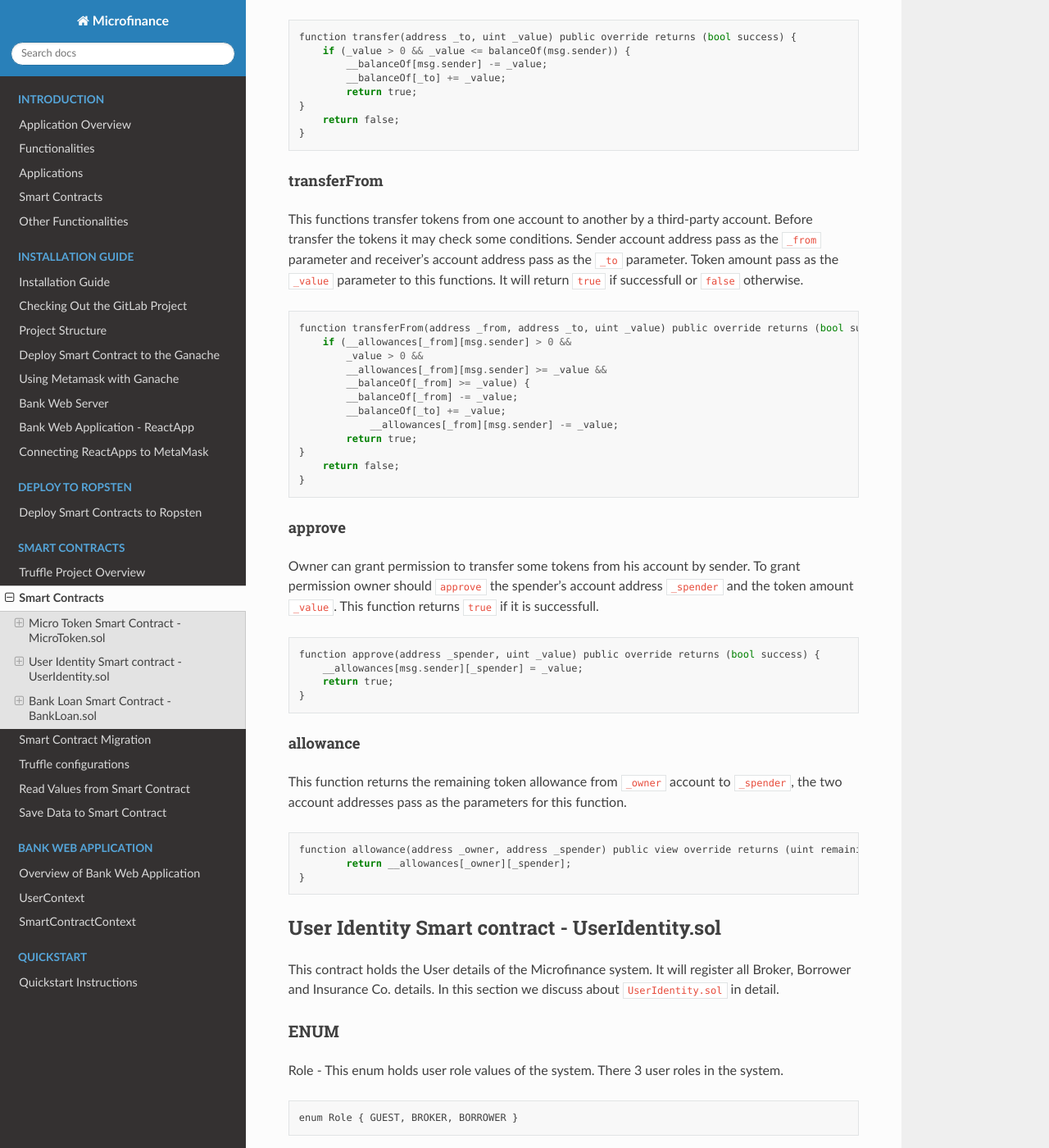
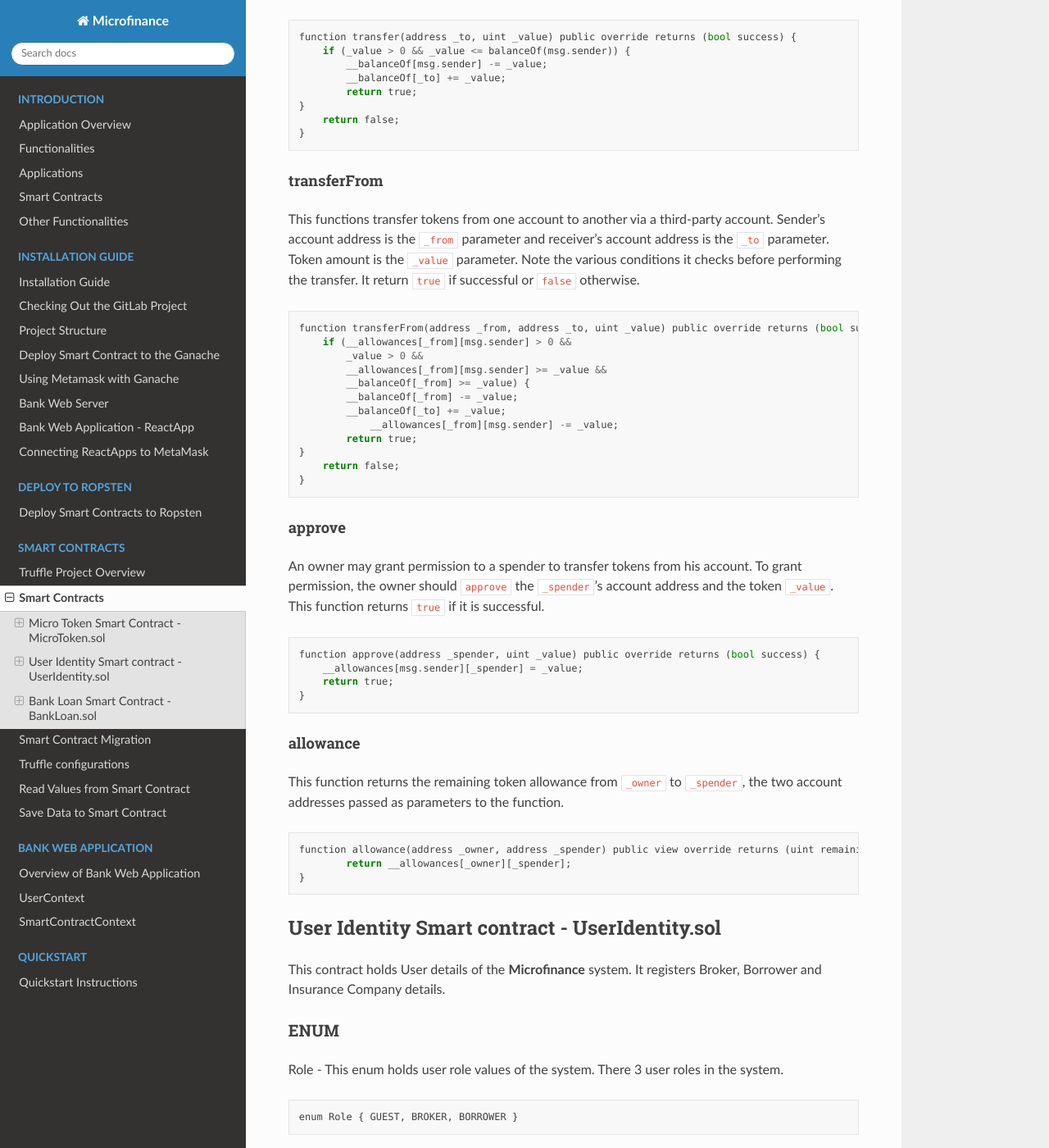
Before and after one commit to NivedithaKarthikeyan/LandregistryApp, a Sphinx documentation site: the page built from docs/source/blockchain/smartContracts.rst, in a window 1280 px wide and 1400 px high, scrolled down 2203 px. Shown: the whole window at 82% size. Built offline with Sphinx 7.4.7 and the Read the Docs theme 2.0.0, drawn with Linux system fonts in a browser that asks for light colours; some of the changed text lies outside the part shown.

Commit message:
Update docs/source/blockchain/smartContracts.rst

```diff
--- a/docs/source/blockchain/smartContracts.rst
+++ b/docs/source/blockchain/smartContracts.rst
@@ -90,7 +90,7 @@ transfer
 
 This function transfers tokens from one account to another.
 Tokens are transferred from the caller's (``msg.sender``) account. ``_to`` is the receiving account and ``_value `` is the token amount.
-This function returns true if transfer is successfull and false otherwise. ::
+This function returns true if transfer is successful and false otherwise. ::
 
     function transfer(address _to, uint _value) public override returns (bool success) {
         if (_value > 0 && _value <= balanceOf(msg.sender)) {
@@ -104,11 +104,11 @@ This function returns true if transfer is successfull and false otherwise. ::
 transferFrom
 ^^^^^^^^^^^^
 
-This functions transfer tokens from one account to another by a third-party account.
-Before transfer the tokens it may check some conditions.
-Sender account address pass as the ``_from`` parameter and receiver's account address pass as the ``_to`` parameter.
-Token amount pass as the ``_value`` parameter to this functions.
-It will return ``true`` if successfull or ``false`` otherwise. ::
+This functions transfer tokens from one account to another via a third-party account.
+Sender's account address is the ``_from`` parameter and receiver's account address is the ``_to`` parameter.
+Token amount is the ``_value`` parameter.
+Note the various conditions it checks before performing the transfer.
+It return ``true`` if successful or ``false`` otherwise. ::
 
     function transferFrom(address _from, address _to, uint _value) public override returns (bool success) {
         if (__allowances[_from][msg.sender] > 0 &&
@@ -127,9 +127,9 @@ It will return ``true`` if successfull or ``false`` otherwise. ::
 approve
 ^^^^^^^
 
-Owner can grant permission to transfer some tokens from his account by sender.
-To grant permission owner should ``approve`` the spender's account address ``_spender`` and the token amount ``_value``.
-This function returns ``true`` if it is successfull. ::
+An owner may grant permission to a spender to transfer tokens from his account.
+To grant permission, the owner should ``approve`` the ``_spender``'s account address  and the token ``_value``.
+This function returns ``true`` if it is successful. ::
 
     function approve(address _spender, uint _value) public override returns (bool success) {
         __allowances[msg.sender][_spender] = _value;
@@ -139,8 +139,8 @@ This function returns ``true`` if it is successfull. ::
 allowance
 ^^^^^^^^^
 
-This function returns the remaining token allowance from ``_owner`` account to ``_spender``,
-the two account addresses pass as the parameters for this function. ::
+This function returns the remaining token allowance from ``_owner`` to ``_spender``,
+the two account addresses passed as parameters to the function. ::
 
     function allowance(address _owner, address _spender) public view override returns (uint remaining) {
             return __allowances[_owner][_spender];
@@ -149,8 +149,7 @@ the two account addresses pass as the parameters for this function. ::
 User Identity Smart contract - UserIdentity.sol
 ------------------------------------------------
 
-This contract holds the User details of the Microfinance system. It will register all Broker, Borrower and Insurance Co. details.
-In this section we discuss about ``UserIdentity.sol`` in detail.
+This contract holds  User details of the **Microfinance** system. It  registers  Broker, Borrower and Insurance Company details.
 
 ENUM
 ~~~~
```
